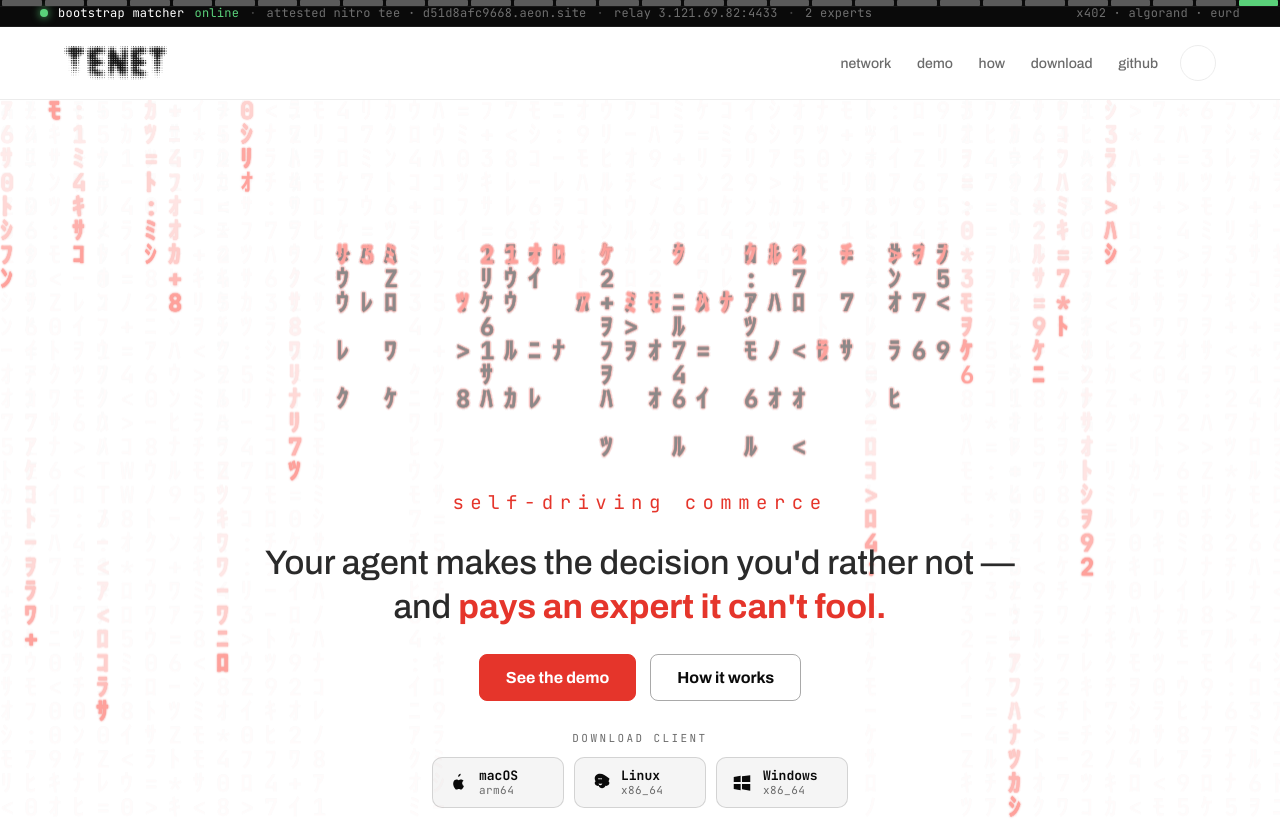
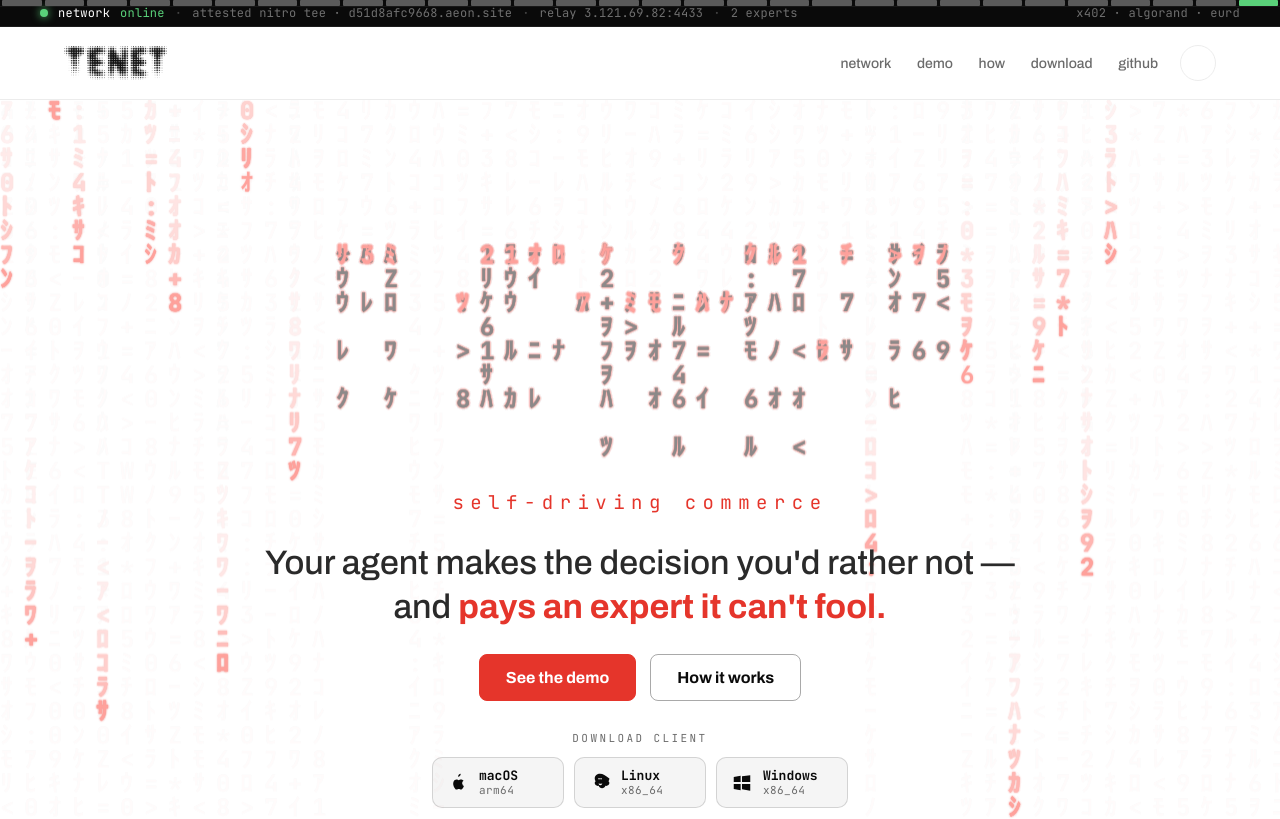
Before and after one commit to maceip/tenet-www, a React (Vite) app: page / in a window 1280 px wide. Shown: the top 819 px of the page. Built offline with nearby package versions, Linux system fonts and the light colour scheme; no server answers; a web font is replaced by a local one.

Commit message:
site: rename status rail label to network
Co-authored-by: Cursor <cursoragent@cursor.com>

```diff
--- a/public/network-status.json
+++ b/public/network-status.json
@@ -1,9 +1,9 @@
 {
   "schema": "tenet.www_network_status.2026-06",
-  "generated_at": "2026-06-08T20:05:43.442Z",
+  "generated_at": "2026-06-08T20:14:13.405Z",
   "matcher": {
     "id": "bootstrap",
-    "label": "bootstrap matcher",
+    "label": "network",
     "url": "https://d51d8afc9668.aeon.site/",
     "host": "d51d8afc9668.aeon.site",
     "healthz": "https://d51d8afc9668.aeon.site/healthz",
--- a/scripts/refresh-network-status.mjs
+++ b/scripts/refresh-network-status.mjs
@@ -82,7 +82,7 @@ async function main() {
     generated_at: new Date().toISOString(),
     matcher: {
       id: "bootstrap",
-      label: "bootstrap matcher",
+      label: "network",
       url: matcherUrl || null,
       host,
       healthz: healthz || null,
--- a/src/App.jsx
+++ b/src/App.jsx
@@ -19,7 +19,7 @@ const RELEASE_API = "https://api.github.com/repos/maceip/tenet/releases/latest";
 const DEFAULT_NETWORK = {
   schema: "tenet.www_network_status.2026-06",
   matcher: {
-    label: "bootstrap matcher",
+    label: "network",
     host: "d51d8afc9668.aeon.site",
     status: "checking",
     tee: "attested nitro tee",
@@ -251,7 +251,7 @@ function TopRail() {
         })}
       </div>
       <span className="rail-dot" style={{ background: dot, boxShadow: `0 0 8px ${dot}` }} />
-      <span className="rail-k">{matcher.label || "bootstrap matcher"}</span>
+      <span className="rail-k">{matcher.label || "network"}</span>
       <span style={{ color: dot }}>{word}</span>
       <span className="rail-sep">·</span>
       <span className="rail-dim">{matcher.tee || "attested nitro tee"} · {host}</span>
```
Also changed, not shown: 1 other file (tests, documents, lock files or other folders).
